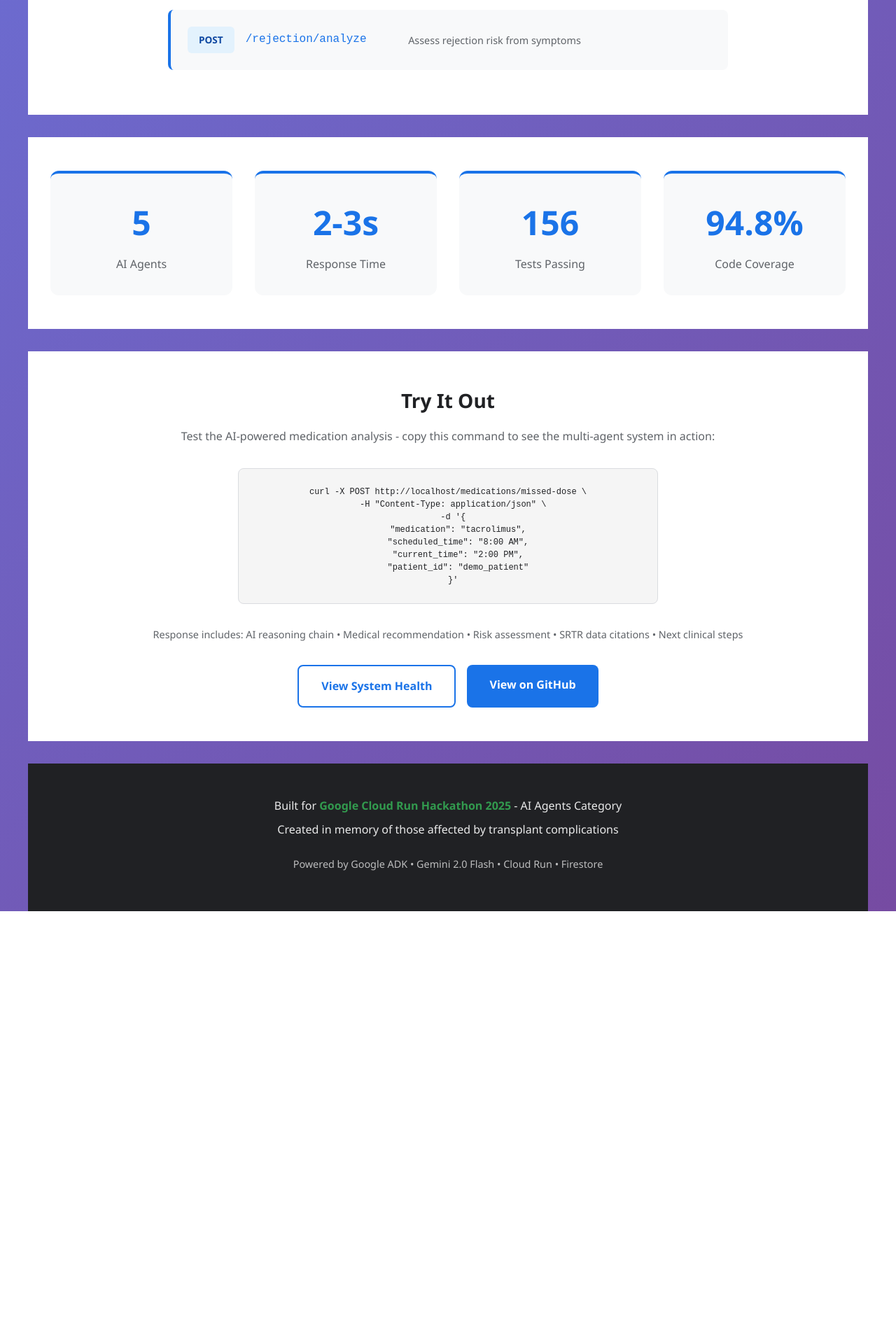
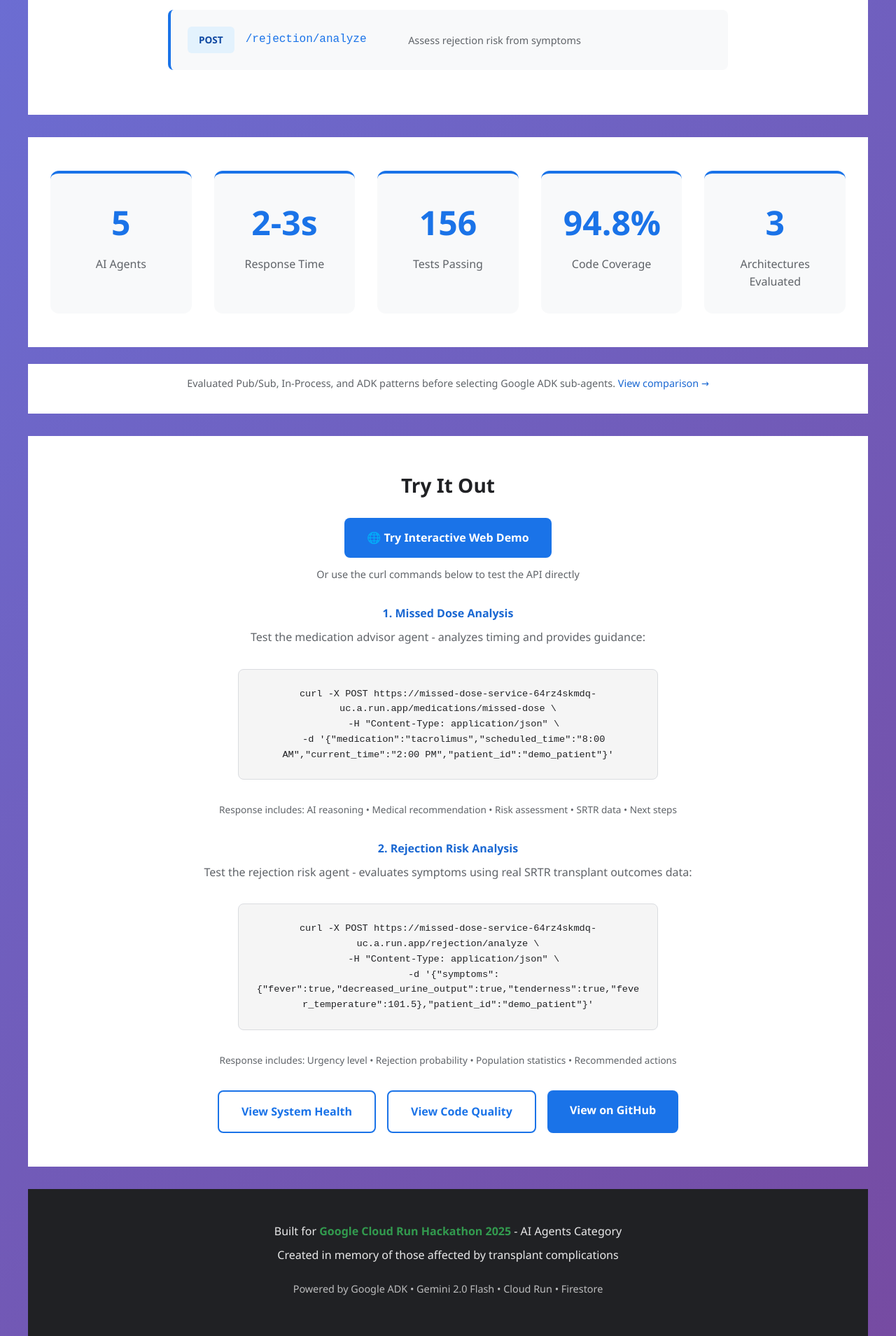
Before and after one commit to adamkwhite/transplant-gcp, a Flask app: page / in a window 1280 px wide. Shown: the part 1610-3519 px from the top of the page at 70% size. Before the commit the page ends 2912 px from the top, so only its background shows below. Run offline with Flask 3, Linux system fonts and the light colour scheme.

Commit message:
chore: Sync Cloud Run service with earlier landing page improvements
This commit brings the Cloud Run service files in sync with changes
that were previously deployed:

- Age group default changed from 35-49 to 50-64 (matches Maria, 52yo)
- Landing page enhancements (architecture stats, Netlify demo link, SonarCloud link)
- CSS fixes for code block overflow
- Architecture diagram updates (simplified, accurate data flow)
- Support for both organ_type and transplant_type parameters

These changes were already deployed to Cloud Run and working in production.
This commit ensures the git history matches the deployed state.

🤖 Generated with [Claude Code](https://claude.com/claude-code)

Co-Authored-By: Claude <noreply@anthropic.com>

```diff
--- a/services/missed-dose/static/css/styles.css
+++ b/services/missed-dose/static/css/styles.css
@@ -324,12 +324,17 @@ header {
     padding: 1.5rem;
     margin: 2rem auto;
     max-width: 600px;
+    overflow-x: auto;
+    overflow-y: hidden;
 }
 
 .code-block code {
     font-family: 'Courier New', monospace;
-    font-size: 1rem;
+    font-size: 0.85rem;
     color: var(--text-primary);
+    word-wrap: break-word;
+    white-space: pre-wrap;
+    display: block;
 }
 
 .button-group {
--- a/services/missed-dose/templates/index.html
+++ b/services/missed-dose/templates/index.html
@@ -108,26 +108,54 @@
                 <div class="stat-number">94.8%</div>
                 <div class="stat-label">Code Coverage</div>
             </div>
+            <div class="stat-card">
+                <div class="stat-number">3</div>
+                <div class="stat-label">Architectures Evaluated</div>
+            </div>
         </section>
+
+        <p style="text-align: center; margin-top: 1.5rem; padding: 0 2rem; font-size: 0.9rem; color: #5f6368; background: var(--card-bg); padding-top: 1rem; padding-bottom: 2rem;">
+            Evaluated Pub/Sub, In-Process, and ADK patterns before selecting Google ADK sub-agents.
+            <a href="https://github.com/adamkwhite/transplant-gcp/tree/main/docs/architecture" target="_blank" style="color: #1967d2; text-decoration: none; font-weight: 500;">View comparison →</a>
+        </p>
 
         <section class="cta-section">
             <h3>Try It Out</h3>
-            <p>Test the AI-powered medication analysis - copy this command to see the multi-agent system in action:</p>
+
+            <div style="text-align: center; margin-bottom: 2rem; margin-top: 1.5rem;">
+                <a href="https://transplant-medication-demo.netlify.app/" class="button primary" target="_blank" style="display: inline-block;">
+                    🌐 Try Interactive Web Demo
+                </a>
+                <p style="margin-top: 0.75rem; font-size: 0.9rem; color: #5f6368;">
+                    Or use the curl commands below to test the API directly
+                </p>
+            </div>
+
+            <h4 style="margin-top: 1.5rem; margin-bottom: 0.5rem; color: #1967d2;">1. Missed Dose Analysis</h4>
+            <p>Test the medication advisor agent - analyzes timing and provides guidance:</p>
             <div class="code-block">
-                <code style="font-size: 0.75rem; line-height: 1.5; display: block; white-space: pre;">curl -X POST {{ request.host_url }}medications/missed-dose \
+                <code>curl -X POST https://missed-dose-service-64rz4skmdq-uc.a.run.app/medications/missed-dose \
   -H "Content-Type: application/json" \
-  -d '{
-    "medication": "tacrolimus",
-    "scheduled_time": "8:00 AM",
-    "current_time": "2:00 PM",
-    "patient_id": "demo_patient"
-  }'</code>
+  -d '{"medication":"tacrolimus","scheduled_time":"8:00 AM","current_time":"2:00 PM","patient_id":"demo_patient"}'</code>
             </div>
-            <p style="margin-top: 1rem; font-size: 0.9rem; color: #5f6368;">
-                Response includes: AI reasoning chain • Medical recommendation • Risk assessment • SRTR data citations • Next clinical steps
+            <p style="margin-top: 0.5rem; font-size: 0.85rem; color: #5f6368;">
+                Response includes: AI reasoning • Medical recommendation • Risk assessment • SRTR data • Next steps
             </p>
-            <div class="button-group">
+
+            <h4 style="margin-top: 2rem; margin-bottom: 0.5rem; color: #1967d2;">2. Rejection Risk Analysis</h4>
+            <p>Test the rejection risk agent - evaluates symptoms using real SRTR transplant outcomes data:</p>
+            <div class="code-block">
+                <code>curl -X POST https://missed-dose-service-64rz4skmdq-uc.a.run.app/rejection/analyze \
+  -H "Content-Type: application/json" \
+  -d '{"symptoms":{"fever":true,"decreased_urine_output":true,"tenderness":true,"fever_temperature":101.5},"patient_id":"demo_patient"}'</code>
+            </div>
+            <p style="margin-top: 0.5rem; font-size: 0.85rem; color: #5f6368;">
+                Response includes: Urgency level • Rejection probability • Population statistics • Recommended actions
+            </p>
+
+            <div class="button-group" style="margin-top: 2rem;">
                 <a href="/health" class="button secondary">View System Health</a>
+                <a href="https://sonarcloud.io/summary/new_code?id=adamkwhite_transplant-gcp&branch=main" class="button secondary" target="_blank">View Code Quality</a>
                 <a href="https://github.com/adamkwhite/transplant-gcp" class="button primary" target="_blank">View on GitHub</a>
             </div>
         </section>
```
Also changed, not shown: docs/architecture/system-architecture.md (+11 -20 lines), services/missed-dose/services/agents/medication_advisor_agent.py (+5 -2 lines), services/missed-dose/services/agents/rejection_risk_agent.py (+6 -6 lines), 1 other file.
